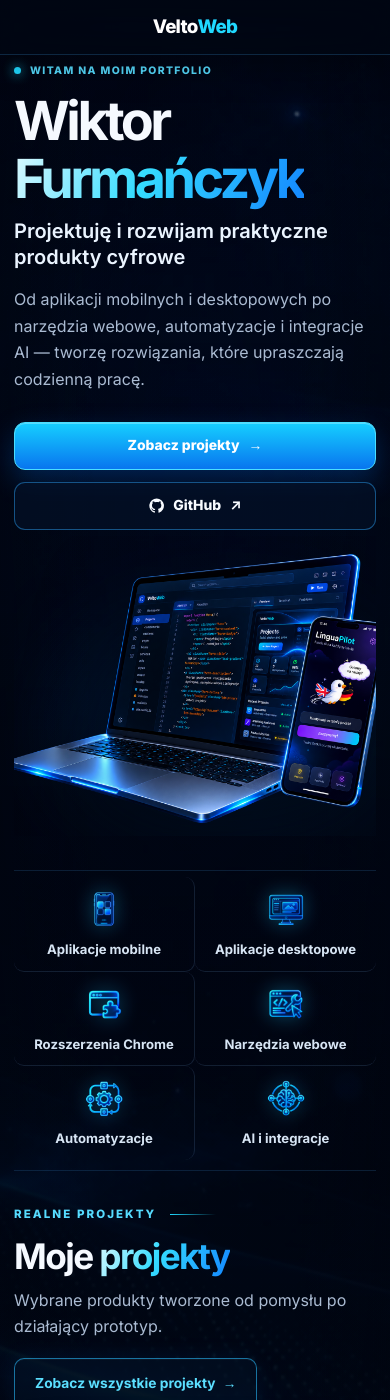
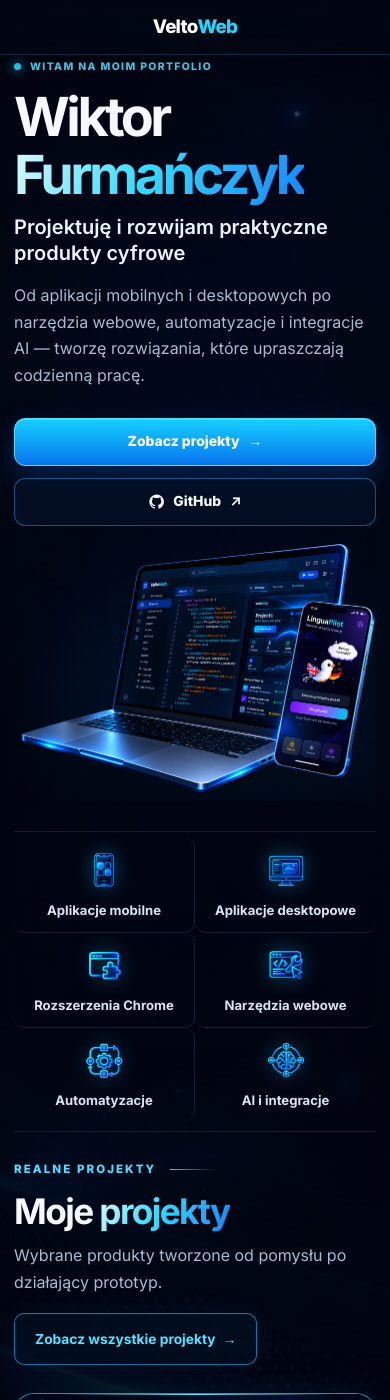
Before and after one commit to wiktor-furmanczyk/wiktor-furmanczyk.github.io, a Jekyll site: the page built from index.md, in a window 390 px wide and 1400 px high. Built offline with Jekyll 4.4.1, drawn with Linux system fonts in a browser that asks for light colours.

Commit message:
fix: normalize section spacing and mobile flow

```diff
--- a/assets/css/style.scss
+++ b/assets/css/style.scss
@@ -104,14 +104,14 @@ h3 { margin: 0; font-size: 1.06rem; letter-spacing: -0.025em; }
 .expertise-strip div:hover::after { opacity: 1; transform: scaleX(1); }
 .expertise-strip div:hover img { filter: drop-shadow(0 0 16px rgba(25,214,255,.62)); transform: translateY(-3px) scale(1.06); }
 
-.projects-section { padding-block: 40px 72px; }
+.projects-section { padding-block: 40px 36px; }
 .projects-section .section-kicker { display: flex; align-items: center; gap: 14px; }
 .projects-section .section-kicker::after { width: 46px; height: 1px; content: ""; background: linear-gradient(90deg, var(--cyan), transparent); }
 .projects-section .section-heading h2 { font-size: clamp(2.2rem, 4.2vw, 3.3rem); }
 .projects-section .text-link { min-height: 52px; padding-inline: 20px; background: rgba(4,20,43,.46); border-color: rgba(42,190,255,.58); box-shadow: inset 0 1px rgba(255,255,255,.04), 0 0 24px rgba(0,139,255,.08); font-size: .86rem; transition: color .22s ease, background .22s ease, border-color .22s ease, box-shadow .22s ease, transform .22s ease; }
 .projects-section .text-link:hover { color: #e9fbff; background: rgba(8,38,72,.72); border-color: rgba(85,224,255,.86); box-shadow: inset 0 1px rgba(255,255,255,.08), 0 0 30px rgba(0,174,255,.17); transform: translateY(-2px); }
 .project-grid { display: grid; grid-template-columns: repeat(3, minmax(0, 1fr)); gap: 20px; }
-.project-card { position: relative; display: flex; min-height: 560px; overflow: hidden; flex-direction: column; background: radial-gradient(circle at 50% 15%, rgba(9,67,126,.2), transparent 42%), linear-gradient(155deg, rgba(7,28,59,.92), rgba(2,10,25,.97)); border: 1px solid rgba(52,150,221,.42); border-radius: 20px; box-shadow: 0 24px 58px rgba(0,0,0,.38), inset 0 1px rgba(255,255,255,.045), inset 0 -1px rgba(39,139,210,.08); backdrop-filter: blur(14px); isolation: isolate; transition: transform .3s cubic-bezier(.2,.7,.2,1), border-color .3s ease, box-shadow .3s ease; }
+.project-card { position: relative; display: flex; min-height: 520px; overflow: hidden; flex-direction: column; background: radial-gradient(circle at 50% 15%, rgba(9,67,126,.2), transparent 42%), linear-gradient(155deg, rgba(7,28,59,.92), rgba(2,10,25,.97)); border: 1px solid rgba(52,150,221,.42); border-radius: 20px; box-shadow: 0 24px 58px rgba(0,0,0,.38), inset 0 1px rgba(255,255,255,.045), inset 0 -1px rgba(39,139,210,.08); backdrop-filter: blur(14px); isolation: isolate; transition: transform .3s cubic-bezier(.2,.7,.2,1), border-color .3s ease, box-shadow .3s ease; }
 .project-card::before { position: absolute; z-index: 4; height: 1px; inset: 0 12% auto; content: ""; background: linear-gradient(90deg, transparent, rgba(115,226,255,.48), transparent); opacity: .72; pointer-events: none; }
 .project-card-featured { border-color: rgba(30,207,255,.72); box-shadow: 0 22px 58px rgba(0,0,0,.36), 0 0 30px rgba(0,169,255,.09), inset 0 1px rgba(255,255,255,.05); }
 .project-card-featured::before { background: linear-gradient(90deg, transparent, #67e8ff, transparent); opacity: 1; }
@@ -137,7 +137,7 @@ h3 { margin: 0; font-size: 1.06rem; letter-spacing: -0.025em; }
 .upcoming-visual { position: relative; width: 100%; height: 360px; align-self: start; flex: 0 0 360px; overflow: hidden; background: transparent; }
 .project-card-upcoming .project-card-body > .status-badge { align-self: flex-start; }
 
-.blog-section { position: relative; display: grid; min-height: 660px; grid-template-columns: minmax(0, 1.1fr) minmax(400px, .9fr); align-items: center; gap: clamp(28px, 3.5vw, 54px); margin-block: 24px 96px; padding-block: 68px; isolation: isolate; }
+.blog-section { position: relative; display: grid; min-height: 0; grid-template-columns: minmax(0, 1.08fr) minmax(400px, .92fr); align-items: center; gap: clamp(28px, 3.5vw, 48px); margin-block: 0; padding-block: 48px 56px; isolation: isolate; }
 .blog-section::before { position: absolute; z-index: -1; width: 66%; height: 76%; left: -10%; content: ""; background: radial-gradient(ellipse, rgba(0,125,255,.18), rgba(39,44,197,.07) 42%, transparent 72%); filter: blur(38px); pointer-events: none; }
 .blog-copy { position: relative; z-index: 2; width: 100%; max-width: 540px; justify-self: end; }
 .blog-copy .section-kicker { display: flex; align-items: center; gap: 14px; }
@@ -148,7 +148,7 @@ h3 { margin: 0; font-size: 1.06rem; letter-spacing: -0.025em; }
 .blog-topics > span { display: inline-flex; min-height: 50px; align-items: center; gap: 10px; padding: 0 18px; color: #e2f3ff; background: linear-gradient(180deg, rgba(15,56,105,.72), rgba(5,24,54,.74)); border: 1px solid rgba(67,167,239,.58); border-radius: 999px; box-shadow: inset 0 1px rgba(255,255,255,.07), 0 10px 26px rgba(0,0,0,.16); font-size: .82rem; font-weight: 750; }
 .blog-topics svg { width: 20px; height: 20px; fill: none; stroke: #39dbff; stroke-linecap: round; stroke-linejoin: round; stroke-width: 1.8; filter: drop-shadow(0 0 7px rgba(34,209,255,.42)); }
 .blog-cta { min-width: 330px; margin-top: 32px; }
-.blog-art { position: relative; display: block; width: 100%; max-width: 760px; height: auto; aspect-ratio: 4 / 3; justify-self: center; overflow: hidden; overflow: clip; text-decoration: none; filter: drop-shadow(0 34px 44px rgba(0,0,0,.52)); transition: filter .35s ease, transform .45s cubic-bezier(.2,.7,.2,1); }
+.blog-art { position: relative; display: block; width: 100%; max-width: 680px; height: auto; aspect-ratio: 4 / 3; justify-self: center; overflow: hidden; overflow: clip; text-decoration: none; filter: drop-shadow(0 30px 40px rgba(0,0,0,.5)); transition: filter .35s ease, transform .45s cubic-bezier(.2,.7,.2,1); }
 .blog-art::before { position: absolute; z-index: -1; width: 74%; height: 66%; inset: 18% 7% auto auto; content: ""; background: rgba(0,135,255,.24); border-radius: 50%; filter: blur(55px); opacity: .62; }
 .blog-art img { display: block; width: 100%; height: 100%; aspect-ratio: 4 / 3; object-fit: contain; object-position: center; }
 .blog-art:hover { filter: drop-shadow(0 38px 52px rgba(0,0,0,.56)) drop-shadow(0 0 22px rgba(0,169,255,.12)); transform: translateY(-4px) scale(1.012); }
@@ -218,7 +218,7 @@ h3 { margin: 0; font-size: 1.06rem; letter-spacing: -0.025em; }
   .hero { grid-template-columns: minmax(0, 1fr) minmax(340px, .9fr); gap: 28px; }.hero-art { min-height: 360px; }
   .expertise-strip { grid-template-columns: repeat(3, 1fr); }.expertise-strip div:nth-child(3) { border-right: 0; }.expertise-strip div:nth-child(-n+3) { border-bottom: 1px solid var(--border-soft); }
   .project-grid { grid-template-columns: 1fr 1fr; }.project-card-upcoming { display: grid; min-height: 360px; grid-column: 1 / -1; grid-template-columns: .8fr 1.2fr; }.project-card-upcoming .upcoming-visual { height: 360px; border-right: 1px solid var(--border-soft); border-bottom: 0; }.project-card-upcoming .project-card-body { justify-content: center; margin-top: 0; padding-top: 24px; }
-  .blog-section { min-height: 0; grid-template-columns: 1fr; gap: 38px; padding-block: 58px; }.blog-copy { max-width: 720px; justify-self: start; }.blog-art { width: min(720px, 100%); justify-self: center; transform: none; }.blog-art:hover { transform: translateY(-3px) scale(1.008); }
+  .blog-section { min-height: 0; grid-template-columns: 1fr; gap: 32px; padding-block: 44px 48px; }.blog-copy { max-width: 720px; justify-self: start; }.blog-art { width: min(680px, 100%); justify-self: center; transform: none; }.blog-art:hover { transform: translateY(-3px) scale(1.008); }
   .product-hero { grid-template-columns: minmax(0, .85fr) minmax(400px, 1.15fr); gap: 24px; }.phone { max-width: 155px; }
   .project-facts { grid-template-columns: 1fr 1fr; }.benefit-list { grid-template-columns: 1fr 1fr; }.benefit-list div:nth-child(2) { border-right: 0; }.benefit-list div:nth-child(-n+2) { border-bottom: 1px solid var(--border-soft); }
   .process-screens { grid-template-columns: 1fr 1fr; }.screen-frame { width: 170px; }
@@ -228,9 +228,9 @@ h3 { margin: 0; font-size: 1.06rem; letter-spacing: -0.025em; }
 @media (max-width: 760px) {
   html { scroll-padding-top: 5.5rem; }.shell, .section-shell { width: min(calc(100% - 28px), var(--content-width)); }
   .header-inner { min-height: 54px; }
-  .hero { display: block; min-height: 0; padding-block: 68px 34px; }.hero-copy { max-width: 620px; }.hero-description { font-size: 1rem; }.hero-art { min-height: 400px; margin-top: 0; }.hero-art img { width: min(620px, 116%); transform: translateX(2%); }
-  .project-grid { grid-template-columns: 1fr; }.project-card-upcoming { display: flex; grid-column: auto; }.project-card-upcoming .upcoming-visual { height: 360px; border-right: 0; border-bottom: 0; }.project-card-upcoming .project-card-body { margin-top: -129px; padding-top: 0; }.section-heading { align-items: flex-start; flex-direction: column; gap: 18px; }
-  .blog-section { gap: 32px; margin-bottom: 70px; }
+  .hero { display: block; min-height: 0; padding-block: 68px 30px; }.hero-copy { max-width: 620px; }.hero-description { font-size: 1rem; }.hero-art { min-height: 340px; margin-top: 0; }.hero-art img { width: min(600px, 100%); transform: none; }
+  .project-grid { grid-template-columns: 1fr; }.project-card { min-height: 0; }.project-card-upcoming { display: flex; grid-column: auto; }.project-card-upcoming .upcoming-visual { height: 360px; border-right: 0; border-bottom: 0; }.project-card-upcoming .project-card-body { margin-top: -129px; padding-top: 0; }.card-link { margin-top: 24px; padding-top: 0; }.section-heading { align-items: flex-start; flex-direction: column; gap: 18px; }
+  .blog-section { gap: 28px; margin-block: 0; }.blog-copy { order: 1; }.blog-art { order: 2; }
   .product-hero { display: block; padding-block: 46px 44px; }.phones-showcase { max-width: 610px; margin: 42px auto 0; }.phone { max-width: 168px; }
   .problem-grid, .product-meta-grid, .status-panel { grid-template-columns: 1fr; }.benefit-list { grid-template-columns: 1fr 1fr; }
   .process-steps { grid-template-columns: 1fr 1fr; }.process-steps li:nth-child(2)::after { display: none; }
@@ -243,11 +243,11 @@ h3 { margin: 0; font-size: 1.06rem; letter-spacing: -0.025em; }
   body { font-size: 16px; }.site-background > div { inset: -4%; }.background-art { opacity: .74; background-position: 50% center; transform: scale(1.08); }
   h1, .product-copy h1 { font-size: clamp(2.75rem, 13.8vw, 4rem); }.eyebrow { font-size: .65rem; letter-spacing: .13em; }
   .button-row { display: grid; grid-template-columns: 1fr; }.button { width: 100%; }
-  .hero { padding-top: 62px; }.hero-art { min-height: 300px; margin-top: 6px; }.hero-art img { width: min(560px, 108%); transform: none; }
+  .hero { padding-top: 58px; }.hero-art { min-height: 260px; margin-top: 4px; }.hero-art img { width: 100%; max-width: 100%; transform: none; }
   .expertise-strip { grid-template-columns: 1fr 1fr; padding: 6px 0 10px; }.expertise-strip div { min-height: 88px; border-bottom: 1px solid var(--border-soft); }.expertise-strip div:nth-child(odd) { border-right: 1px solid var(--border-soft); }.expertise-strip div:nth-child(even) { border-right: 0; }.expertise-strip div:nth-last-child(-n+2) { border-bottom: 0; }
   .expertise-strip img { width: 44px; height: 44px; }
-  .projects-section { padding-block: 34px 54px; }.project-card-visual, .upcoming-visual { height: 300px; flex-basis: 300px; }.project-card-upcoming { min-height: 0; padding: 0; }.project-card-body, .project-card-upcoming .project-card-body { margin-top: -114px; padding: 0 20px 20px; }.project-card-body > p { font-size: .94rem; }
-  .blog-section { gap: 26px; padding-block: 42px; }.blog-art { width: 100%; max-width: 100%; margin-left: 0; }.blog-copy h2 { margin-top: 18px; font-size: clamp(2.45rem, 12vw, 3.4rem); }.blog-copy > p:not(.section-kicker) { margin-top: 20px; font-size: .97rem; }.blog-topics { gap: 8px; margin-top: 22px; }.blog-topics > span { min-height: 43px; padding-inline: 13px; font-size: .72rem; }.blog-topics svg { width: 17px; height: 17px; }.blog-cta { width: 100%; min-width: 0; margin-top: 25px; }
+  .projects-section { padding-block: 28px 32px; }.project-card-visual, .upcoming-visual { height: 300px; flex-basis: 300px; }.project-card-upcoming { min-height: 0; padding: 0; }.project-card-body, .project-card-upcoming .project-card-body { margin-top: -114px; padding: 0 20px 20px; }.project-card-body > p { font-size: .94rem; }
+  .blog-section { gap: 24px; padding-block: 36px 42px; }.blog-art { width: 100%; max-width: 100%; margin-left: 0; }.blog-copy h2 { margin-top: 18px; font-size: clamp(2.45rem, 12vw, 3.4rem); }.blog-copy > p:not(.section-kicker) { margin-top: 20px; font-size: .97rem; }.blog-topics { gap: 8px; margin-top: 22px; }.blog-topics > span { min-height: 43px; padding-inline: 13px; font-size: .72rem; }.blog-topics svg { width: 17px; height: 17px; }.blog-cta { width: 100%; min-width: 0; margin-top: 25px; }
   .product-title-row { align-items: flex-start; }.product-title-row .product-icon { flex-basis: 42px; height: 42px; }.product-lead { font-size: 1.2rem; }.product-description { font-size: .96rem; }
   .phones-showcase { gap: 5px; margin-top: 30px; padding-inline: 0; }.phone { max-width: 112px; padding: 3px; border-width: 3px; border-radius: 19px; }.phone img { border-radius: 13px; }.phone-center { transform: translateY(-12px); }.phone-left { transform: rotate(-2deg); }.phone-right { transform: rotate(2deg); }
   .project-facts { grid-template-columns: 1fr; gap: 9px; margin-bottom: 50px; }.project-facts article { padding: 20px; }.problem-grid { gap: 12px; }.content-panel { padding: 23px 20px; }
```
